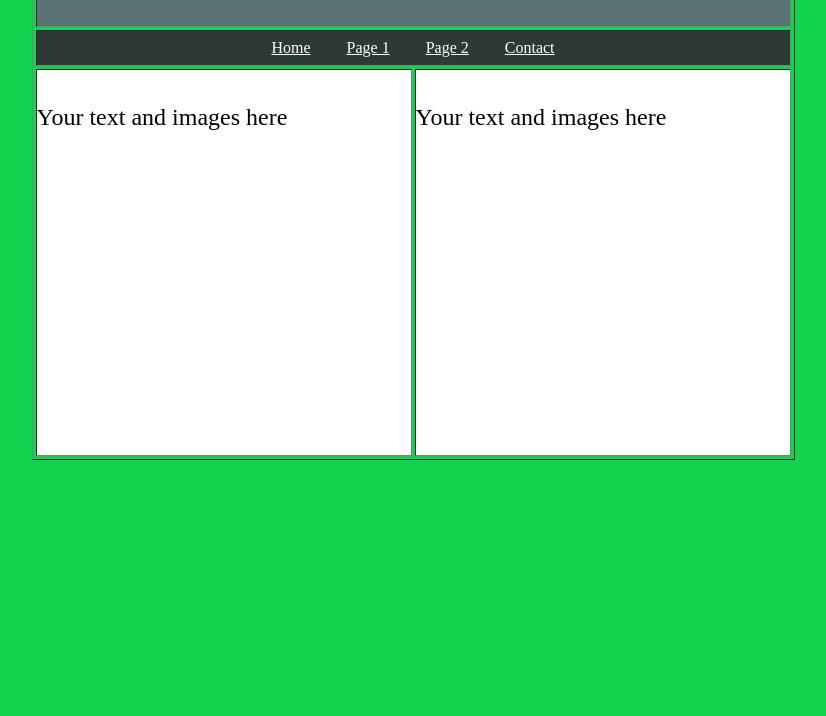
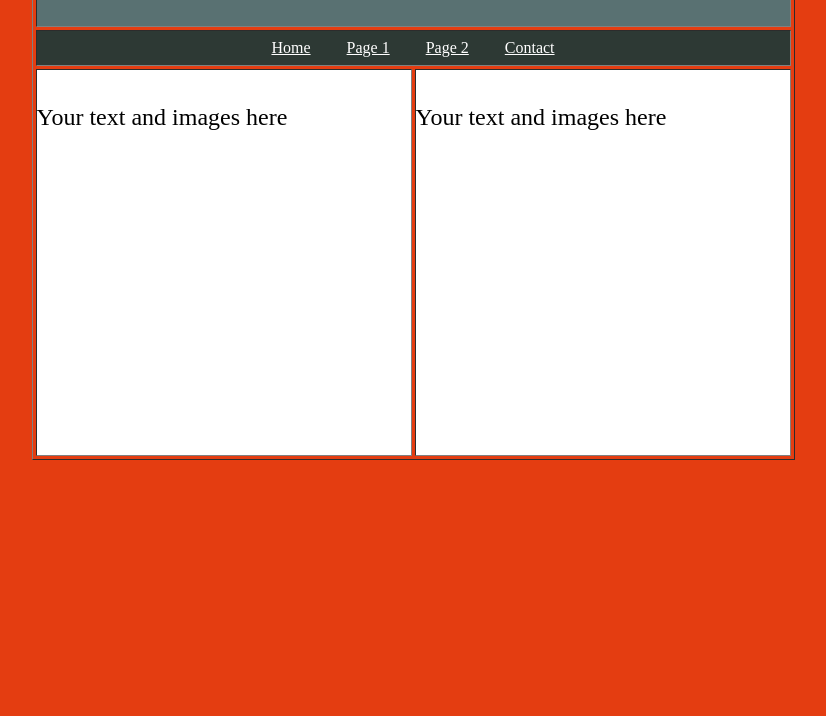
Before and after one commit to abvc2014/Web1, a plain HTML site: page index.html in a window 1280 px wide. Shown: the part 84-800 px from the top of the page, without its empty margins (227-1053 px from the left). Drawn offline with Linux system fonts and the light colour scheme.

Commit message:
Background is Red
Background is Red

```diff
--- a/index.html
+++ b/index.html
@@ -1,7 +1,7 @@
 <html>
 <head>
 <title>Your title goes here</title>
-</head> <body bgcolor="#11D34E" link="#ffffff" vlink="#66CC00" alink="#66CC00">
+</head> <body bgcolor="#E43D11" link="#ffffff" vlink="#66CC00" alink="#66CC00">
 <table width="763" border="1" align="center" cellpadding="0" cellspacing="3">
 
 <tr align="center" valign="middle" bgcolor="#597172">
```
